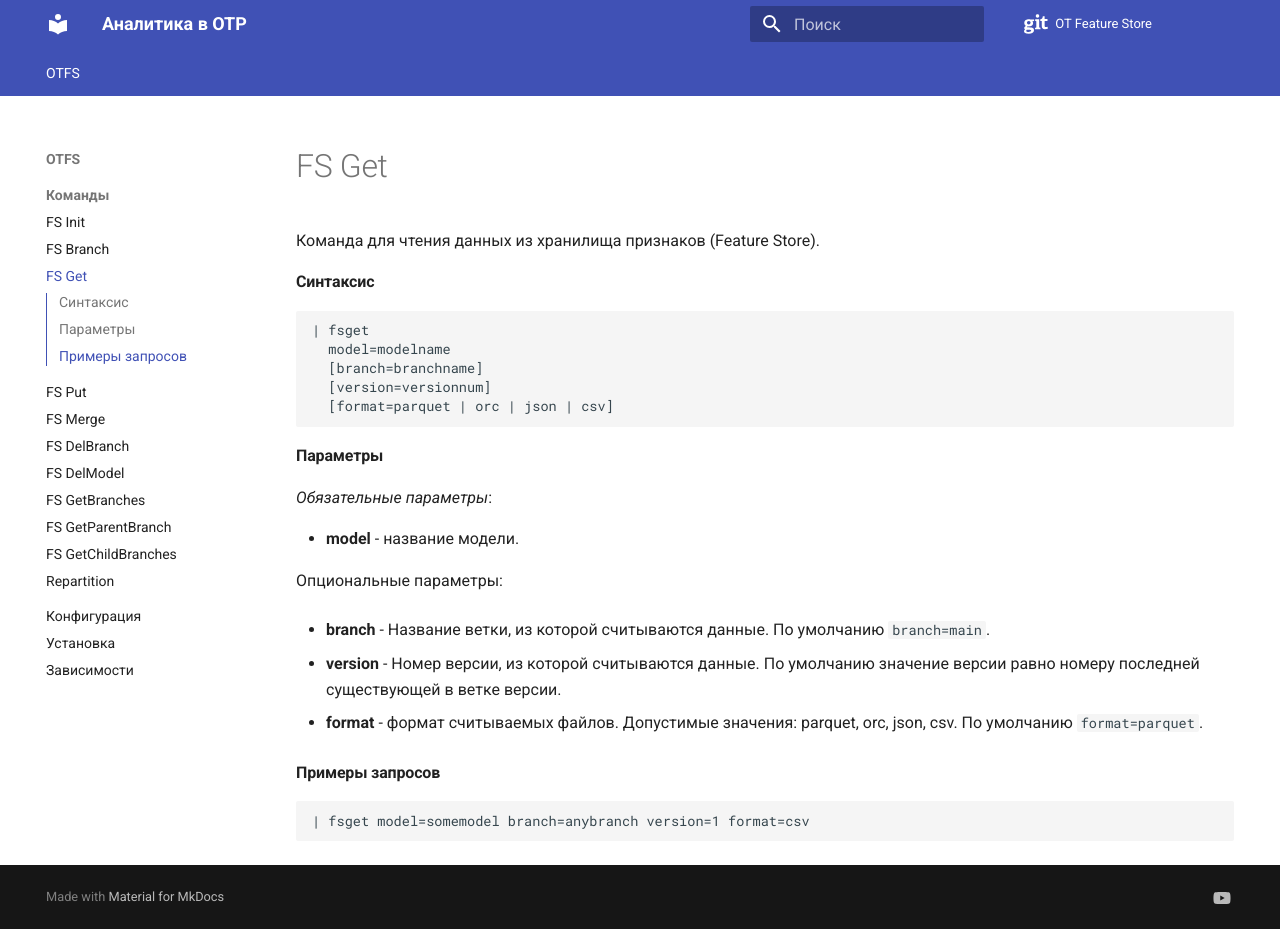
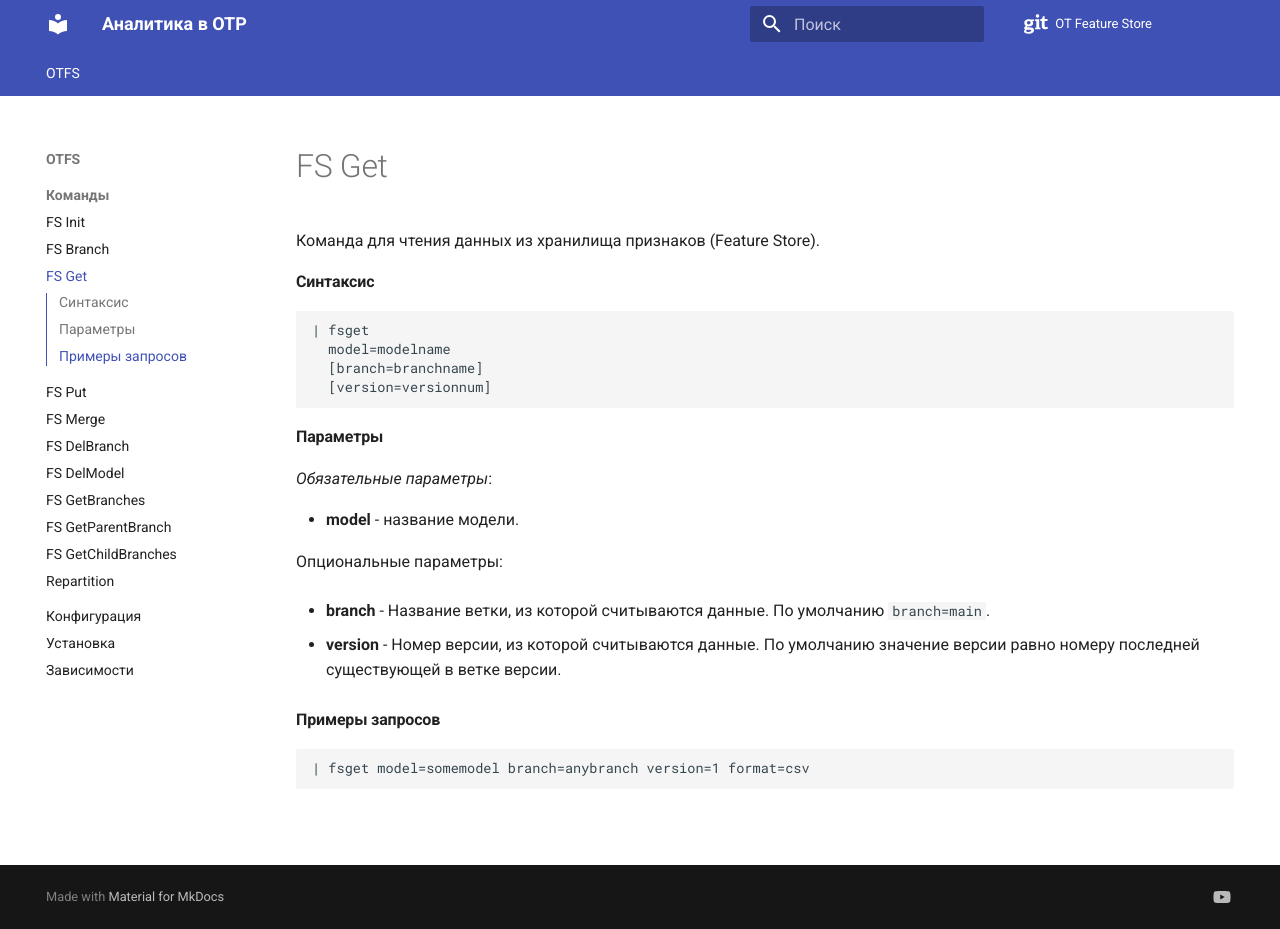
Before and after one commit to ISGNeuroTeam/otfs, an MkDocs documentation site: the page built from docs/docs/fsget.md, in a window 1280 px wide and 929 px high. Built offline with MkDocs 1.6.1 and Material for MkDocs 9.7.7, drawn with Linux system fonts in a browser that asks for light colours; comment, search, counter and statistics services are not loaded.

Commit message:
Developing of tests.

````diff
--- a/docs/docs/fsget.md
+++ b/docs/docs/fsget.md
@@ -7,7 +7,6 @@
   model=modelname
   [branch=branchname]
   [version=versionnum]
-  [format=parquet | orc | json | csv]
 ```
 
 #### Параметры
@@ -22,9 +21,6 @@ _Обязательные параметры_:
 
 - **version** -  Номер версии, из которой считываются данные. По умолчанию значение версии равно номеру последней существующей в ветке версии.
 
-- **format** - формат считываемых файлов. Допустимые значения: parquet, orc, json, csv. По
-  умолчанию `format=parquet`.
-
 #### Примеры запросов
 
 ```
````
Also changed, not shown: 15 other files.
